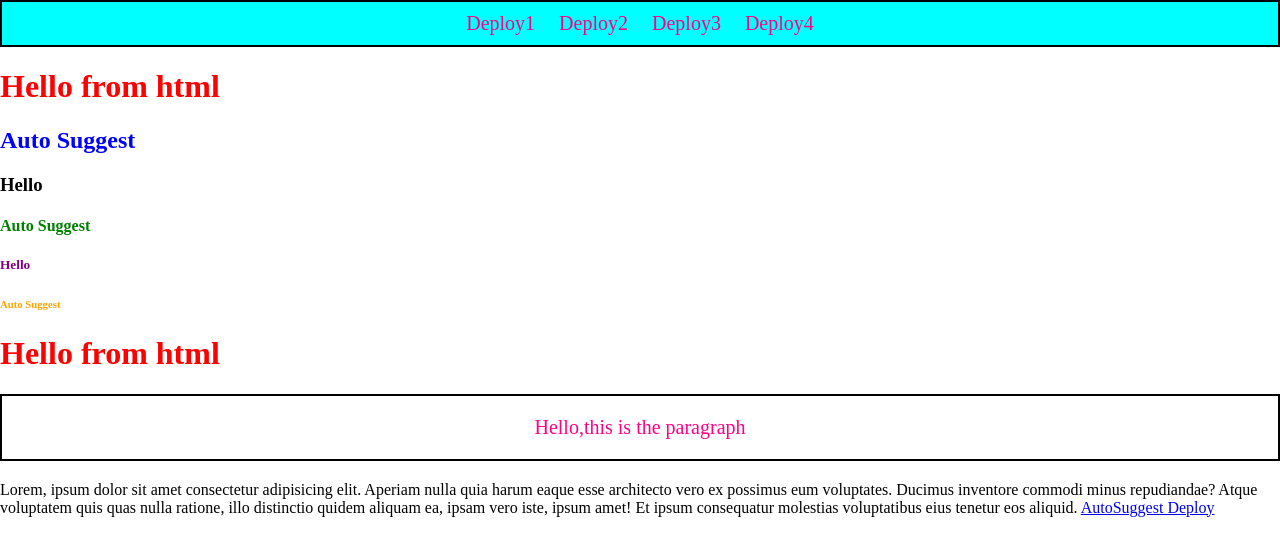
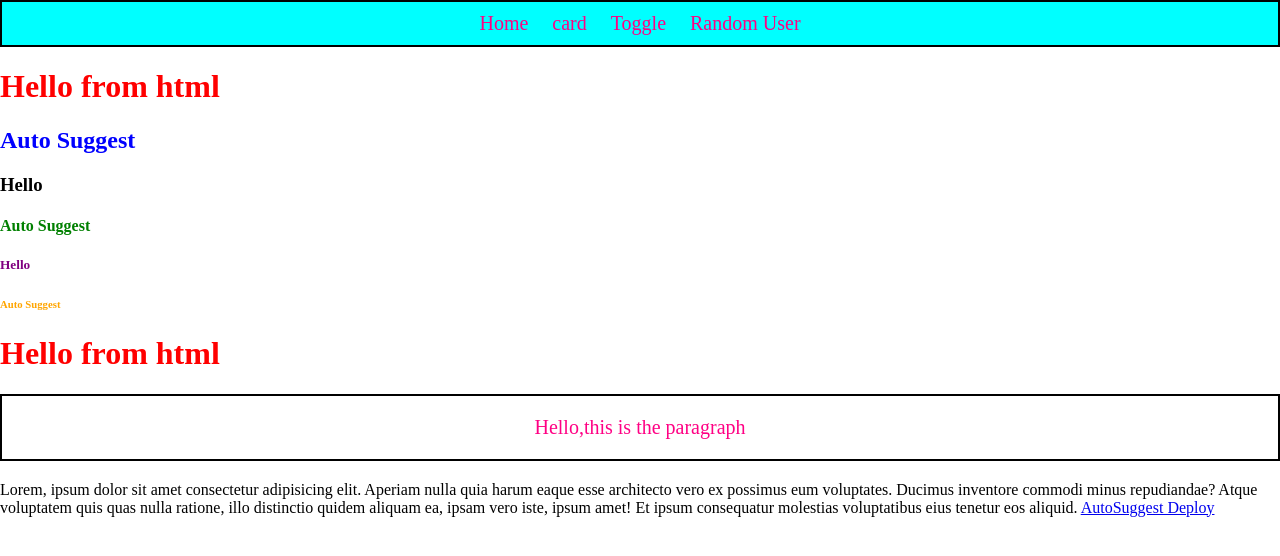
Before and after one commit to 24wh1a05a5/autosuggest, a website: page frontend/index.html in a window 1280 px wide. Drawn offline with Linux system fonts and the light colour scheme.

Commit message:
index.html

```diff
--- a/frontend/index.html
+++ b/frontend/index.html
@@ -8,10 +8,10 @@
 </head>
 <body>
     <div class="navbar">
-      <a href="" target="blank">Deploy1</a>
-      <a href="" target="blank"> Deploy2</a>
-      <a href="" target="blank"> Deploy3</a>
-      <a href="" target="blank"> Deploy4</a>
+      <a href="" target="blank">Home</a>
+      <a href="" target="blank"> card</a>
+      <a href="" target="blank"> Toggle</a>
+      <a href="" target="blank"> Random User</a>
     </div>
 
 
```
